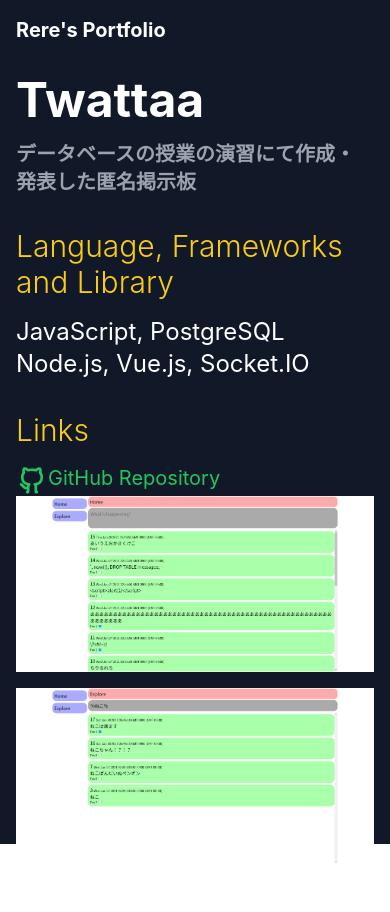
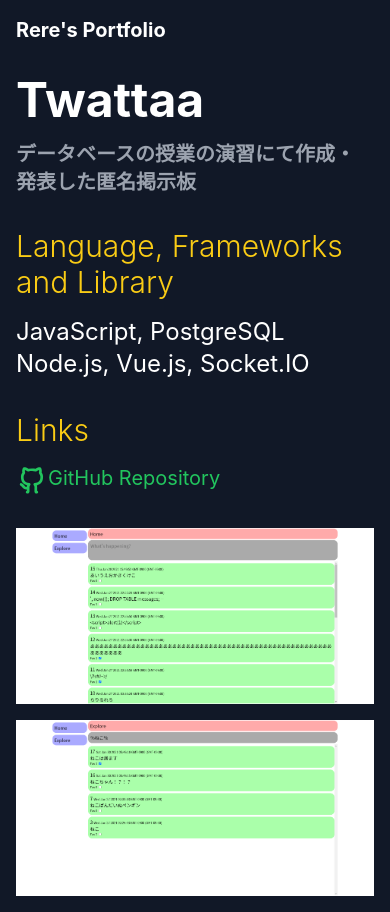
Before and after one commit to HitsujiRere/hitsujirere.github.io, a Next.js app: page /works/twattaa in a window 390 px wide. Before the commit the page ends 880 px from the top, so only its background shows below. Built offline with nearby package versions, Linux system fonts and the light colour scheme.

Commit message:
デザインの修正

```diff
--- a/components/templates/WorkPage.tsx
+++ b/components/templates/WorkPage.tsx
@@ -14,12 +14,12 @@
   images: string[];
 }) => {
   return (
-    <div className='h-screen flex-col bg-gray-900 md:flex'>
+    <div className='flex-col bg-gray-900 md:flex md:h-screen'>
       <div className='h-max'>
         <Header />
       </div>
 
-      <main className='flex-1 flex-row-reverse gap-4 p-4 md:flex md:items-start md:justify-between md:overflow-y-auto'>
+      <main className='flex flex-1 flex-col gap-y-8 gap-x-4 p-4 md:flex-row-reverse md:items-start md:justify-between md:overflow-y-auto'>
         <div className='space-y-8 scrollbar-thin scrollbar-thumb-blue-700 scrollbar-thumb-rounded-full md:h-full md:w-2/5 md:overflow-y-auto md:pr-4'>
           <div className='space-y-4'>
             <p className='text-5xl font-bold text-white'>{props.name}</p>
--- a/pages/index.tsx
+++ b/pages/index.tsx
@@ -16,7 +16,7 @@
         <link rel='icon' href='/favicon.ico' />
       </Head>
 
-      <header className='top-0 z-10 md:fixed '>
+      <header className='absolute top-0 z-10 md:fixed'>
         <Header />
       </header>
 
```
